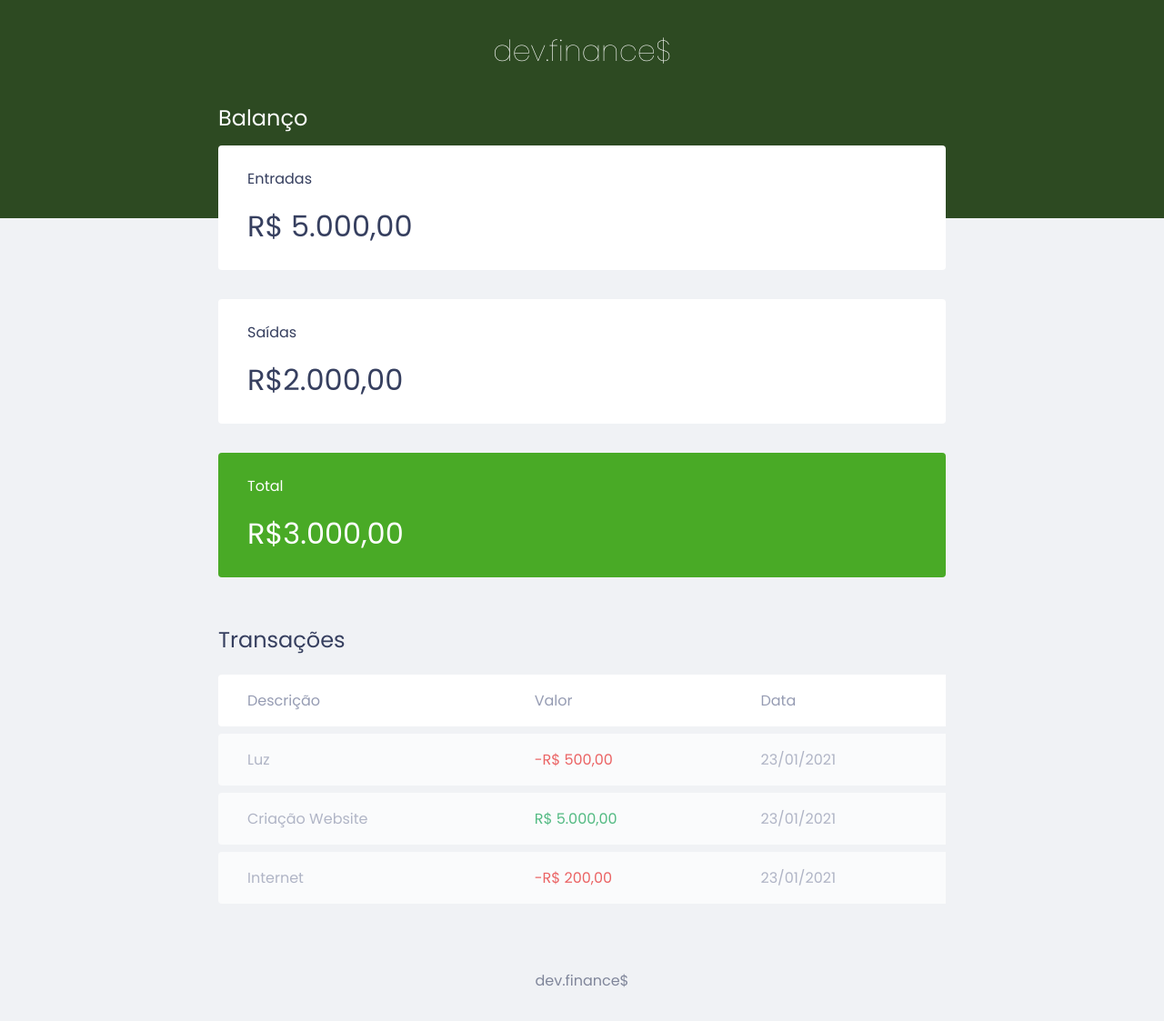
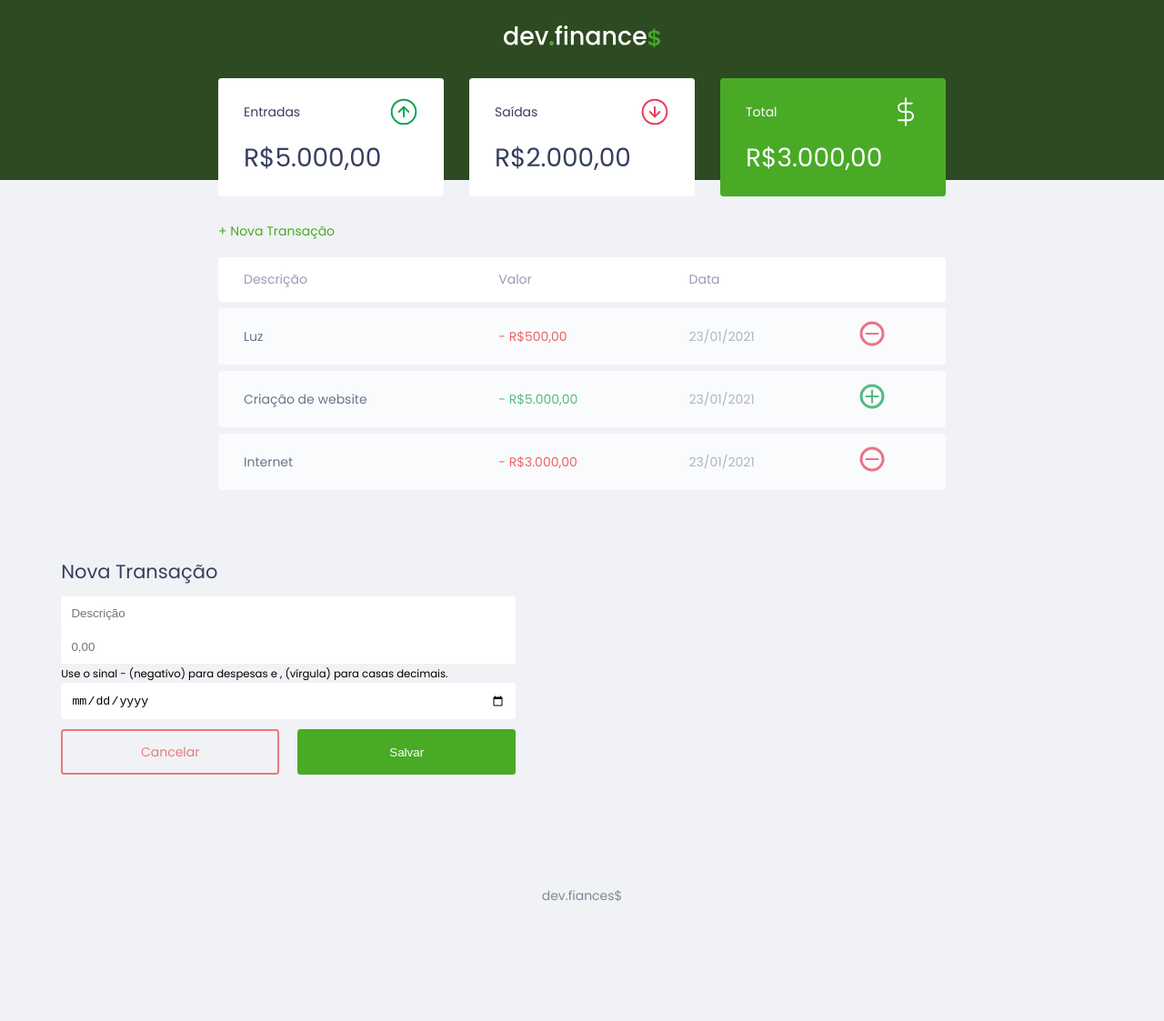
Before and after one commit to fernandaferraz951/MaratonaDiscover, a plain HTML site: page index.html in a window 1280 px wide. Shown: the whole page at 91% size. After the commit the page ends 1024 px from the top, so only its background shows below. Drawn offline with Linux system fonts and the light colour scheme.

Commit message:
HTML e CSS em construção

```diff
--- a/index.html
+++ b/index.html
@@ -2,88 +2,104 @@
 <html lang="pt-br">
 
 <head>
+
     <meta charset="UTF-8">
     <meta name="viewport" content="width=device-width, initial-scale=1.0">
-    <title>dev.finance$</title>
-    <link rel="stylesheet" href="styles.css">
+
+    <title>dev.finances</title>
+
+    <link rel="stylesheet" href="./styles.css">
     <link rel="preconnect" href="https://fonts.gstatic.com">
-    <link
-        href="https://fonts.googleapis.com/css2?family=Poppins:ital,wght@0,100;0,400;0,700;1,100;1,400;1,700&display=swap"
-        rel="stylesheet">
+    <link href="https://fonts.googleapis.com/css2?family=Poppins:ital,wght@0,100;0,400;0,700;1,100;1,400;1,700&display=swap" rel="stylesheet">
+
+
 </head>
 
 <body>
 
     <header>
-        <h1 id="logo"> dev.finance$</h1>
+
+        <img src="./assets/assets/logo.svg" alt="Logo Dev Finance">
     </header>
 
+
     <main class="container">
+        <section id="balance">
+            <h2 class="sr-only"> Balanço </h2>
+
+            <div class="card">
+                <h3>
+                    <span>Entradas</span>
+                    <img src="./assets/assets/income.svg" alt="Imagem de Entradas">
+
+                </h3>
+                <p>R$5.000,00</p>
+            </div>
 
 
-        <section id="balance">
-            <h2> Balanço</h2>
-
             <div class="card">
-                <h3> Entradas</h3>
-                <p>R$ 5.000,00</p>
-            </div>
-
-            <div class="card" >
-                <h3>Saídas</h3>
+                <h3>
+                    <span>Saídas</span>
+                    <img src="./assets/assets/expense.svg" alt="Imagem de Saídas">
+                </h3>
                 <p>R$2.000,00</p>
             </div>
 
             <div class="card total">
-                <h3>Total</h3>
+
+
+                <h3>
+                    <span>Total</span>
+                    <img src="./assets/assets/total.svg" alt="Imagem de Saídas">
+                </h3>
                 <p>R$3.000,00</p>
             </div>
 
+        </section>
+        <section id="transaction">
 
-        </section>
+            <h2 class="sr-only"> Transações</h2>
 
-        <section id="transaction">
-            <h2> Transações</h2>
+            <a href="#" class="button new">+ Nova Transação</a>
 
             <table id="data-table">
                 <thead>
                     <tr>
-
                         <th>Descrição</th>
-                        <th> Valor</th>
-                        <th> Data</th>
+                        <th>Valor</th>
+                        <th>Data</th>
+                        <th> </th>
                     </tr>
                 </thead>
+                <tbody>
 
-                <tbody>
                     <tr>
-                        <td class ="Descreption">Luz</td>
-                        <td class="expense">-R$ 500,00</td>
+                        <td class="description">Luz</td>
+                        <td class="expense">- R$500,00</td>
                         <td class="date">23/01/2021</td>
+                        <td> <img src="./assets/assets/minus.svg" alt="Remover Transação"></td>
                     </tr>
+
+
                     <tr>
-                        <td class ="Descreption">Criação Website</td>
-                        <td class="income">R$ 5.000,00</td>
+                        <td class="description">Criação de website</td>
+                        <td class="income class=" date "">- R$5.000,00</td>
                         <td class="date">23/01/2021</td>
+                        <td> <img src="./assets/assets/plus.svg" alt="Adcionar  Transação"></td>
                     </tr>
+
                     <tr>
-                        <td class ="Descreption">Internet </td>
-                        <td class="expense">-R$ 200,00</td>
+                        <td class="description" class="expense">Internet</td>
+                        <td class="expense">- R$3.000,00</td>
                         <td class="date">23/01/2021</td>
+                        <td> <img src="./assets/assets/minus.svg" alt="Remover Transação"></td>
                     </tr>
 
 
                 </tbody>
             </table>
+
         </section>
-
-
-
-
-    </main>
-    <footer class="container">
-        <p>dev.finance$</p>
-    </footer>
 
 
 
@@ -94,8 +110,54 @@
 
 
 
+    </main>
+    <div class="modal overlay active">
+        <div class="modal">
+            <div id="form">
+                <h2>
+                    Nova Transação
+                </h2>
+                <form action="">
+                    <div class="imput-group">
+                        <label class="sr-only" for="description" Descrição></label>
+                        <input type="text" id="description" name="description" placeholder="Descrição" />
+
+                    </div>
+
+                    <div class="imput-group">
+                        <label class="sr-only" for="amount" Valor></label>
+                        <input type="number" step="0.01" id="amount" name="amount" placeholder="0,00" />
+                        <small class="help">
+                            Use o sinal - (negativo) para despesas e , (vírgula) para casas decimais.
+                        </small>
+
+                    </div>
+
+                    <div class="imput-group">
+                        <label class="sr-only" for="date" Data></label>
+                        <input type="date" id="date" name="date" />
+
+                    </div>
+                    <div class="input-group actions">
+                        <a href="#" class="button cancel">Cancelar</a>
+                        <button>Salvar</button>
+                    </div>
 
 
+                </form>
+
+
+
+            </div>
+
+
+
+        </div>
+
+    </div>
+    <footer class=" container ">
+        <p>dev.fiances$</p>
+    </footer>
 
 
 
--- a/styles.css
+++ b/styles.css
@@ -1,150 +1,301 @@
+/* Global ===================== */
 
-/* Global =================================================*/
-:root{
+:root {
     --dark-blue: #363f5f;
+    --green: #49AA26;
+    --light-green: #3dd705;
+    --red: #e92929;
 }
 
-
 * {
-
-
     margin: 0;
     padding: 0;
-box-sizing: border-box ;
-
-
+    box-sizing: border-box;
 }
 
-body{
+html {
+    font-size: 93.75%;
+    /* 15px */
+}
+
+body {
     background: #f0f2f5;
-    font-family: 'Poppins', sans-serif;
+    font-family: 'Poppins', sans-serif
+}
+
+.sr-only {
+    position: absolute;
+    width: 1px;
+    height: 1px;
+    padding: 0;
+    margin: -1px;
+    overflow: hidden;
+    clip: rect(0, 0, 0, 0);
+    white-space: nowrap;
+    border-width: 0;
 }
 
 .container {
     width: min(90vw, 800px);
-
     margin: auto;
 }
-/* Titles =================================================*/
-h2{
+
+
+/* Titles ===================== */
+
+h2 {
     margin-top: 3.2rem;
     margin-bottom: 0.8rem;
     color: var(--dark-blue);
-
     font-weight: normal;
 }
 
-/*header=================================================*/
-header{
 
-background:  #2D4A22;
+/* Links & Buttons ===================== */
+
+a {
+    color: var(--green);
+    text-decoration: none;
+}
+
+a:hover {
+    color: var(--light-green);
+}
+
+button {
+    width: 100%;
+    height: 50px;
+    border: none;
+    color: white;
+    background: var(--green);
+    padding: 0;
+    border-radius: 0.25rem;
+    cursor: pointer;
+}
+
+button:hover {
+    background: var(--light-green);
+}
+
+.button.new {
+    display: inline-block;
+    margin-bottom: .8rem;
+}
+
+.button.cancel {
+    color: var(--red);
+    border: 2px var(--red) solid;
+    border-radius: 0.25rem;
+    height: 50px;
+    display: flex;
+    align-items: center;
+    justify-content: center;
+    opacity: 0.6;
+}
+
+.button.cancel:hover {
+    opacity: 1;
+}
+
+
+/* Header ===================== */
+
+header {
+    background: #2D4A22;
     padding: 2rem 0 10rem;
     text-align: center;
 }
-#logo{
+
+#logo {
     color: #fff;
     font-weight: 100;
-
-}
-/*Balance =================================================*/
-#balance{
-    margin-top:  -8rem ;
 }
 
-#balance h2{
 
+/* Balance ===================== */
+
+#balance {
+    margin-top: -8rem;
+}
+
+#balance h2 {
     color: white;
     margin-top: 0;
+}
 
-}
-/*Cards /*=================================================*/
+
+/* Cards ===================== */
+
 .card {
     background: white;
     padding: 1.5rem 2rem;
     border-radius: 0.25rem;
-
-    margin-bottom: 2rem ;
-
+    margin-bottom: 2rem;
     color: var(--dark-blue);
 }
-.card h3{
-font-weight:  normal;
+
+.card h3 {
+    font-weight: normal;
     font-size: 1rem;
+    display: flex;
+    align-items: center;
+    justify-content: space-between;
 }
 
-.card p{
+.card p {
     font-size: 2rem;
     line-height: 3rem;
     margin-top: 1rem;
+}
+
+.card.total {
+    background: var(--green);
+    color: white;
+}
 
 
+/* Table ===================== */
 
+#transaction {
+    display: block;
+    width: 100%;
+    overflow-x: auto;
 }
 
-.card.total{
-    background-color: #49aa26;
-    color:white;
-
-}
-
-/*table =================================================*/
-
-#data-table{
+#data-table {
     width: 100%;
     border-spacing: 0 0.5rem;
     color: #969cb3;
-
-}
-table thead tr th:first-child,
-table tbody tr td:first-child{
-    border-radius: 0.25rem 0 0 0.25rem;
-
 }
 
-table th{
+table thead tr th:first-child,
+table tbody tr td:first-child {
+    border-radius: 0.25rem 0 0 0.25rem;
+}
+
+table thead tr th:last-child,
+table tbody tr td:last-child {
+    border-radius: 0 0.25rem 0.25rem 0;
+}
+
+table thead th {
     background: white;
-
     font-weight: normal;
     padding: 1rem 2rem;
+    text-align: left;
+}
 
-    text-align: left;
+table tbody tr {
+    opacity: 0.7
+}
 
+table tbody tr:hover {
+    opacity: 1
 }
-table tbody tr{
-    opacity: 0.7;
+
+table tbody td {
+    background: white;
+    padding: 1rem 2rem;
+}
+
+td.description {
+    color: var(--dark-blue);
+}
+
+td.income {
+    color: #12a454;
+}
+
+td.expense {
+    color: #e92929;
 }
 
 
-table tbody tr:hover{
-opacity: 1;
+/* Modal ===================== */
+
+.modal-overlay {
+    width: 100%;
+    height: 100%;
+    background-color: rgba(0, 0, 0, 0.7);
+    position: fixed;
+    top: 0;
+    display: flex;
+    align-items: center;
+    justify-content: center;
+    opacity: 0;
+    visibility: hidden;
+    z-index: 999;
 }
 
-table tbody td{
-    background-color:white;
-    padding: 1rem 2rem;
-    font-weight: normal;
+.modal-overlay.active {
+    opacity: 1;
+    visibility: visible;
+}
+
+.modal {
+    background: #F0F2f5;
+    padding: 2.4rem;
+    position: relative;
+    z-index: 1;
+}
 
 
+/* Form ===================== */
 
+#form {
+    max-width: 500px;
 }
 
-td.description{
-    color:  var(--dark-blue);
-
+#form h2 {
+    margin-top: 0;
 }
 
-td.income{
-    color: #12a454;
-
+input {
+    border: none;
+    border-radius: 0.2rem;
+    padding: 0.8rem;
+    width: 100%;
 }
 
-td.expense{
-    color: #e92929;
+.input-group {
+    margin-top: 0.8rem;
 }
-/*Footer =================================================*/
-footer{
+
+.input-group .help {
+    opacity: 0.4;
+}
+
+.input-group.actions {
+    display: flex;
+    justify-content: space-between;
+    align-items: center;
+}
+
+.input-group.actions .button,
+.input-group.actions button {
+    width: 48%;
+}
+
+
+/* Footer ===================== */
+
+footer {
     text-align: center;
     padding: 4rem 0 2rem;
     color: var(--dark-blue);
     opacity: 0.6;
 }
+
+
+/* Responsive ===================== */
+
+@media (min-width: 800px) {
+    html {
+        font-size: 87.5%;
+    }
+    #balance {
+        display: grid;
+        grid-template-columns: repeat(3, 1fr);
+        gap: 2rem;
+    }
+}
```
Also changed, not shown: assets/assets/expense.svg (added), assets/assets/income.svg (added), assets/assets/logo.svg (added), assets/assets/minus.svg (added), assets/assets/plus.svg (added), assets/assets/total.svg (added). Lines whose indentation alone changed are shown as unchanged.
